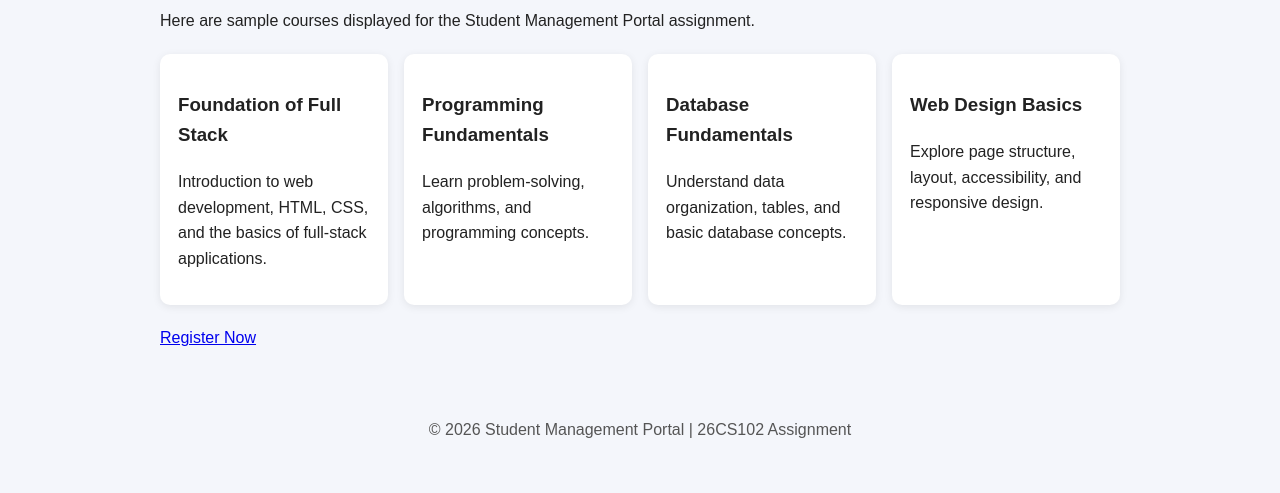
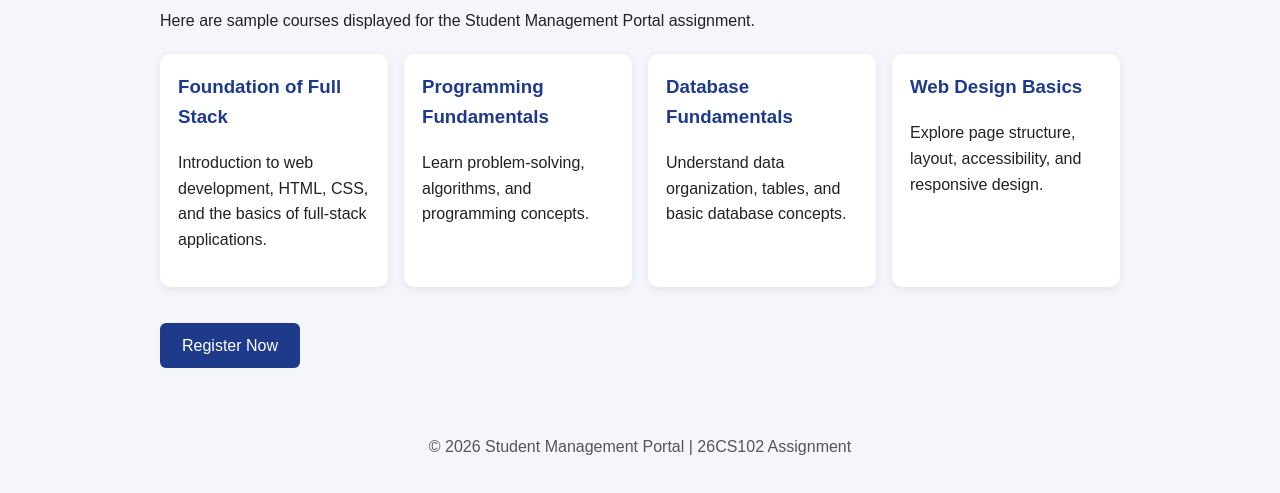
Before and after one commit to Lavanyaganesh1610/Student-Management-Portal, a plain HTML site: page courses.html in a window 1280 px wide. Shown: the part 207-700 px from the top of the page. Drawn offline with Linux system fonts and the light colour scheme.

Commit message:
Update stylesheet

```diff
--- a/style.css
+++ b/style.css
@@ -82,3 +82,14 @@ footer { text-align: center; padding: 20px; color: #555; }
 @media (max-width: 600px) {
   nav a { margin: 0 10px 0 0; }
 }
+.button {
+  display: inline-block;
+  margin-top: 16px;
+  padding: 10px 22px;
+  background: #1e3a8a;
+  color: #fff;
+  text-decoration: none;
+  border-radius: 6px;
+}
+.button:hover { background: #2748b5; }
+.card h3 { margin-top: 0; color: #1e3a8a; }
```
